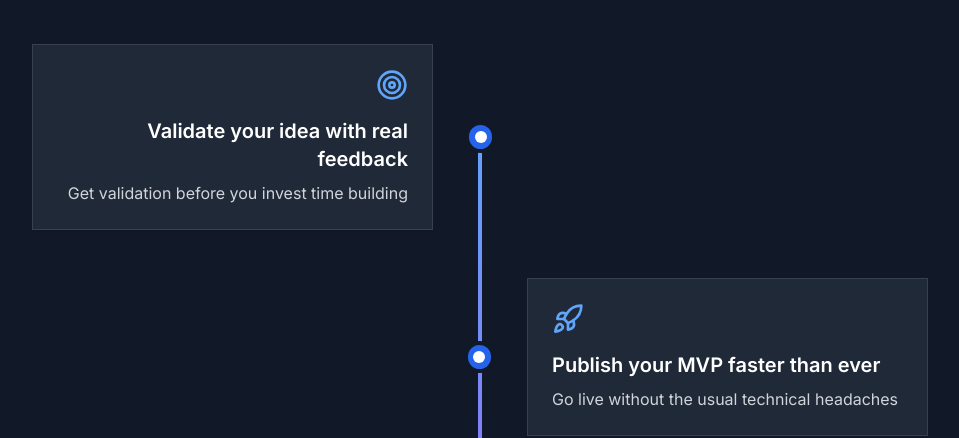
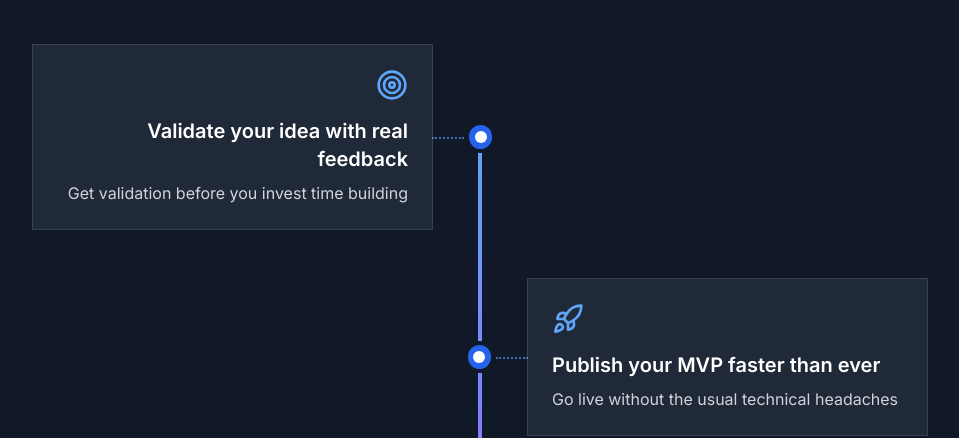
Before and after one commit to alggiuy/launchly-ascend-platform, a React (Vite) app: page / in a window 1280 px wide. Shown: the part 1600-2038 px from the top of the page, without its empty margins (160-1119 px from the left). Built offline with nearby package versions, Linux system fonts and the light colour scheme.

Commit message:
Fix: Roadmap timeline consistency
Add connecting lines to all steps in the roadmap timeline for visual consistency.

```diff
--- a/src/components/landing/StartupRoadmap.tsx
+++ b/src/components/landing/StartupRoadmap.tsx
@@ -54,12 +54,10 @@ export const StartupRoadmap = () => {
                       <h3 className="text-xl font-semibold mb-2 text-white">{step.title}</h3>
                       <p className="text-gray-300">{step.description}</p>
 
-                      {/* Dotted connecting lines only for last two steps */}
-                      {index >= 2 && (
-                        <div className={`absolute top-1/2 ${index % 2 === 0 ? '-right-8' : '-left-8'} w-8 h-0.5 opacity-60`}>
-                          <div className="w-full h-full border-t-2 border-dotted border-blue-400"></div>
-                        </div>
-                      )}
+                      {/* Dotted connecting lines for all steps */}
+                      <div className={`absolute top-1/2 ${index % 2 === 0 ? '-right-8' : '-left-8'} w-8 h-0.5 opacity-60`}>
+                        <div className="w-full h-full border-t-2 border-dotted border-blue-400"></div>
+                      </div>
                     </CardContent>
                   </Card>
                 </div>
```
